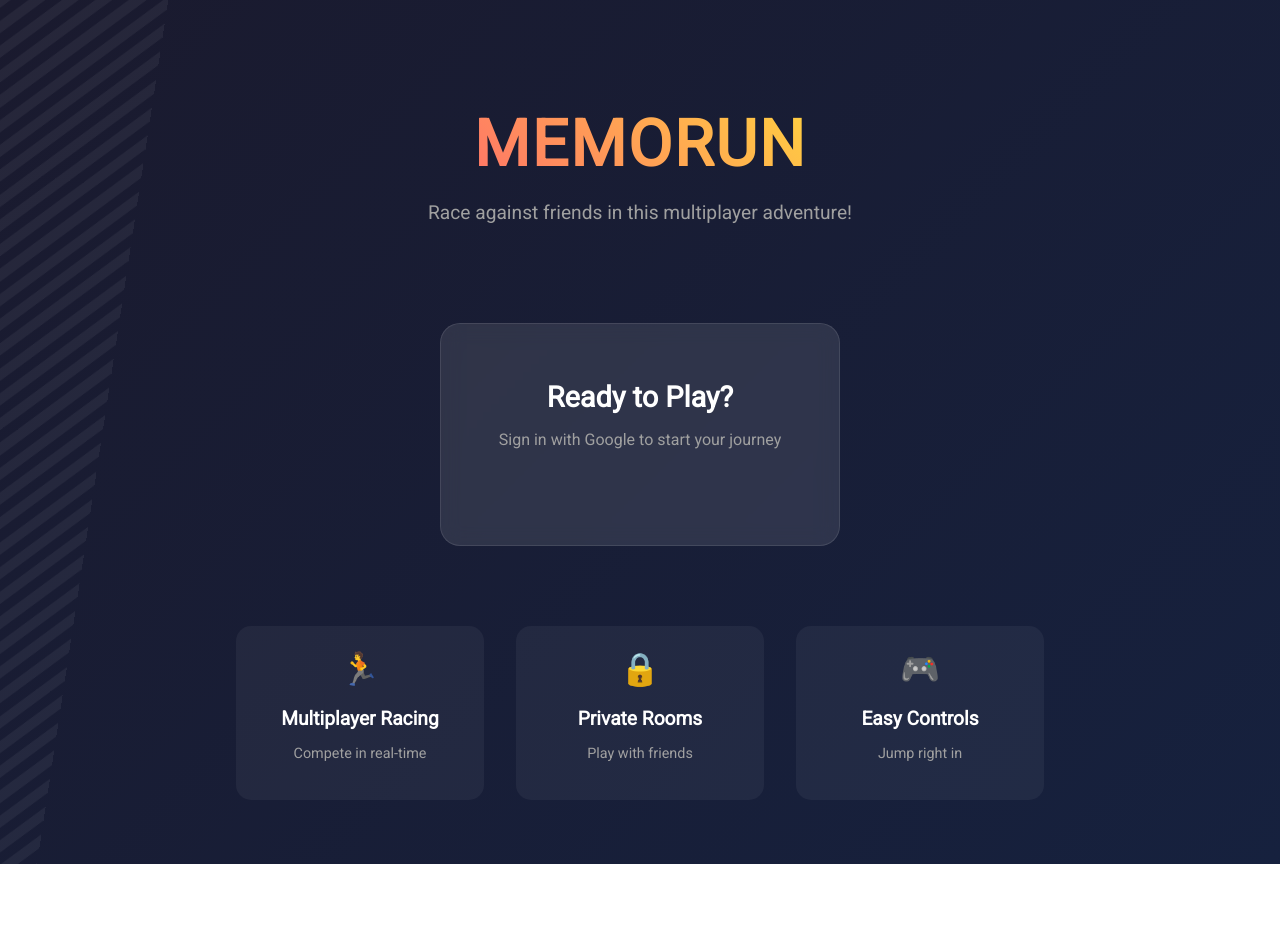
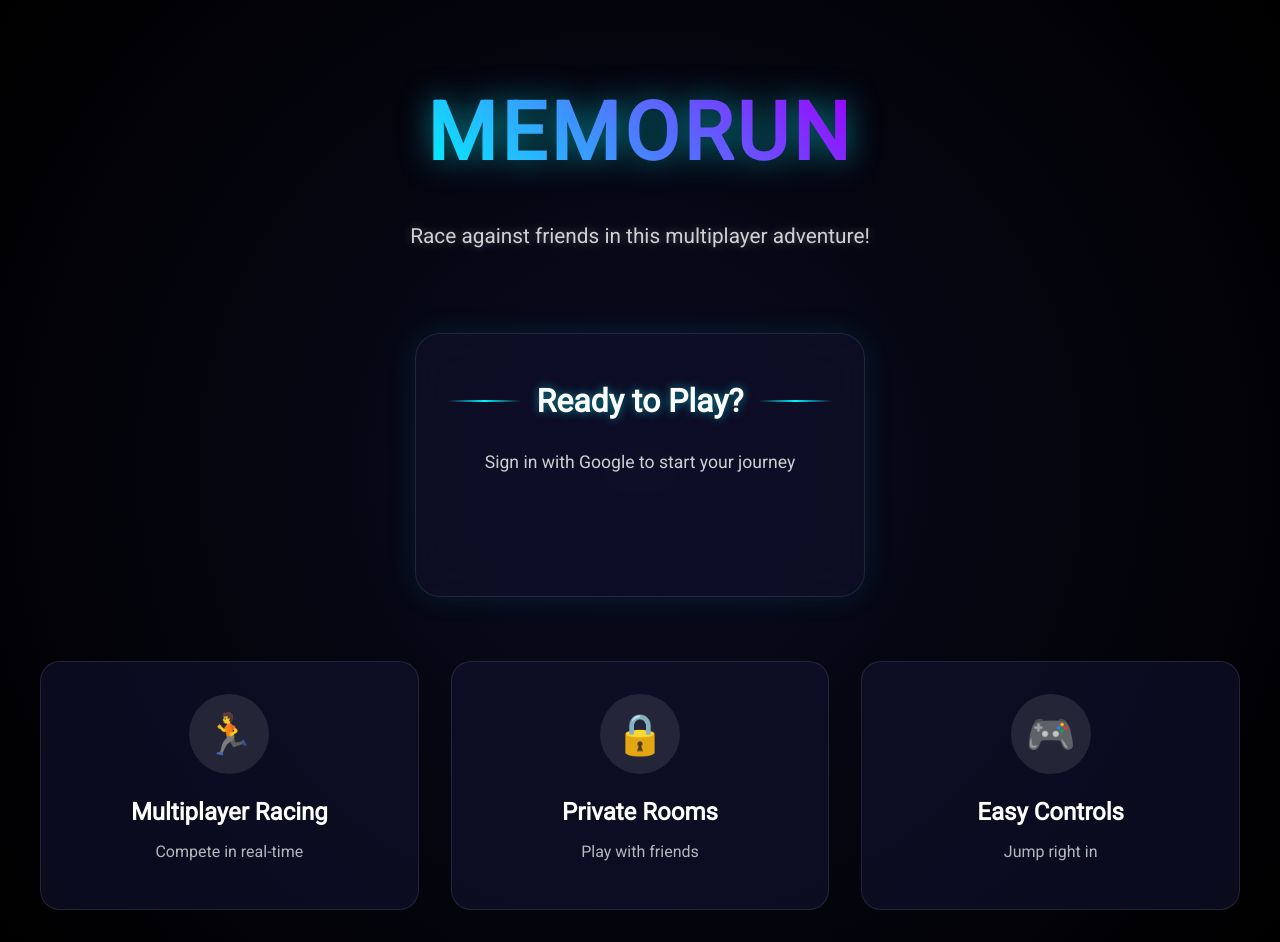
Before and after one commit to weblab-class/davut-m, a React (Vite) app: page / in a window 1280 px wide. Before the commit the page ends 864 px from the top, so only its background shows below. Built offline with nearby package versions, Linux system fonts and the light colour scheme; no server answers.

Commit message:
add checkWin, change style

```diff
--- a/client/src/canvasManager.js
+++ b/client/src/canvasManager.js
@@ -115,3 +115,13 @@
       // console.log('holaaaa1')
     });
 };
+
+export const drawSmallCanvas = (drawState, canvasRef) => {
+  canvas = canvasRef.current;
+    if (!canvas) return;
+  const context = canvas.getContext("2d");
+  // clear the canvas to black
+  context.fillStyle = drawState.correctColor;
+  context.fillRect(0, 0, canvas.width, canvas.height);
+
+}
--- a/client/src/components/pages/Game.jsx
+++ b/client/src/components/pages/Game.jsx
@@ -16,6 +16,7 @@
     const [gameStarted, setGameStarted] = useState(false);
     const [isHost, setIsHost] = useState(false);
     const canvasRef = useRef(null);
+    const smallCanvasRef = useRef(null);
     const [timeLeft, setTimeLeft] = useState(60);
 
     // add event listener on mount
@@ -85,7 +86,10 @@
     return (
       <div className="Game-container">
         <div className="Game-timer">Time Left: {timeLeft}s</div>
-        <canvas ref={canvasRef} width={800} height={800} />
+        <div className="Game-canvasContainer">
+          <canvas ref={canvasRef} width={800} height={800} />
+          <canvas ref={smallCanvasRef} width={100} height={100} className="Game-smallCanvas" />
+        </div>
         {!gameStarted && isHost && (
           <button className="Game-startButton" onClick={handleStartGame}>
             Start Game
--- a/client/src/components/pages/Main.css
+++ b/client/src/components/pages/Main.css
@@ -1,6 +1,13 @@
+:root {
+  --neon-blue: #00f3ff;
+  --neon-purple: #9d00ff;
+  --dark-bg: #0a0a1f;
+  --card-bg: rgba(16, 16, 44, 0.7);
+}
+
 .main-container {
   min-height: 100vh;
-  background: linear-gradient(135deg, #1a1a2e 0%, #16213e 100%);
+  background: radial-gradient(circle at center, var(--dark-bg) 0%, #000 100%);
   color: white;
   display: flex;
   justify-content: center;
@@ -10,30 +17,24 @@
   overflow: hidden;
 }
 
-/* Animated background */
-.main-container::before {
-  content: '';
+.cyber-grid {
   position: absolute;
-  width: 200%;
-  height: 200%;
-  background: repeating-linear-gradient(
-    45deg,
-    rgba(255, 255, 255, 0.05) 0px,
-    rgba(255, 255, 255, 0.05) 10px,
-    transparent 10px,
-    transparent 20px
-  );
-  animation: move-bg 20s linear infinite;
-  z-index: 1;
+  top: 0;
+  left: 0;
+  right: 0;
+  bottom: 0;
+  background-image:
+    linear-gradient(rgba(var(--neon-blue), 0.1) 1px, transparent 1px),
+    linear-gradient(90deg, rgba(var(--neon-blue), 0.1) 1px, transparent 1px);
+  background-size: 50px 50px;
+  animation: gridMove 20s linear infinite;
+  transform-origin: center;
+  opacity: 0.3;
 }
 
-@keyframes move-bg {
-  0% {
-    transform: translate(-50%, -50%) rotate(0deg);
-  }
-  100% {
-    transform: translate(-50%, -50%) rotate(360deg);
-  }
+@keyframes gridMove {
+  0% { transform: perspective(500px) rotateX(60deg) translateY(0); }
+  100% { transform: perspective(500px) rotateX(60deg) translateY(50px); }
 }
 
 .content-wrapper {
@@ -42,111 +43,175 @@
   z-index: 2;
   display: flex;
   flex-direction: column;
-  gap: 3rem;
+  gap: 4rem;
   align-items: center;
 }
 
 .game-title {
   text-align: center;
-  margin-bottom: 2rem;
+  position: relative;
+}
+
+.title-glow {
+  position: relative;
+  display: inline-block;
 }
 
 .game-title h1 {
-  font-size: 4rem;
-  font-weight: 800;
-  background: linear-gradient(45deg, #ff6b6b, #ffd93d);
+  font-size: 5rem;
+  font-weight: 900;
+  text-transform: uppercase;
+  letter-spacing: 4px;
+  background: linear-gradient(45deg, var(--neon-blue), var(--neon-purple));
   -webkit-background-clip: text;
   -webkit-text-fill-color: transparent;
-  margin-bottom: 1rem;
-  text-transform: uppercase;
-  letter-spacing: 2px;
+  filter: drop-shadow(0 0 15px rgba(0, 243, 255, 0.5));
+  margin-bottom: 1.5rem;
 }
 
 .subtitle {
-  font-size: 1.2rem;
-  color: #a0a0a0;
+  font-size: 1.3rem;
+  color: rgba(255, 255, 255, 0.8);
+  text-shadow: 0 0 10px rgba(255, 255, 255, 0.3);
 }
 
 .login-section {
   width: 100%;
-  max-width: 400px;
+  max-width: 450px;
   margin: 0 auto;
 }
 
 .login-card {
-  background: rgba(255, 255, 255, 0.1);
-  backdrop-filter: blur(10px);
+  background: var(--card-bg);
+  backdrop-filter: blur(20px);
+  padding: 3rem 2rem;
+  border-radius: 25px;
+  text-align: center;
+  border: 1px solid rgba(255, 255, 255, 0.1);
+  box-shadow: 0 0 30px rgba(0, 243, 255, 0.1);
+  transition: transform 0.3s ease, box-shadow 0.3s ease;
+}
+
+.login-card:hover {
+  transform: translateY(-5px);
+  box-shadow: 0 0 40px rgba(0, 243, 255, 0.2);
+}
+
+.card-header {
+  display: flex;
+  align-items: center;
+  gap: 1rem;
+  margin-bottom: 2rem;
+}
+
+.cyber-line {
+  flex: 1;
+  height: 2px;
+  background: linear-gradient(90deg, transparent, var(--neon-blue), transparent);
+}
+
+.login-card h2 {
+  margin: 0;
+  font-size: 2rem;
+  font-weight: 700;
+  color: white;
+  text-shadow: 0 0 10px rgba(0, 243, 255, 0.5);
+}
+
+.login-card p {
+  color: rgba(255, 255, 255, 0.8);
+  margin-bottom: 2rem;
+  font-size: 1.1rem;
+}
+
+.button-wrapper {
+  position: relative;
+  display: inline-block;
+}
+
+.button-wrapper::before {
+  content: '';
+  position: absolute;
+  inset: -3px;
+  background: linear-gradient(45deg, var(--neon-blue), var(--neon-purple));
+  border-radius: 50px;
+  filter: blur(10px);
+  opacity: 0;
+  transition: opacity 0.3s ease;
+}
+
+.button-wrapper:hover::before {
+  opacity: 1;
+}
+
+.features {
+  display: grid;
+  grid-template-columns: repeat(auto-fit, minmax(250px, 1fr));
+  gap: 2rem;
+  width: 100%;
+  padding: 0 1rem;
+}
+
+.feature-item {
+  background: var(--card-bg);
   padding: 2rem;
   border-radius: 20px;
   text-align: center;
   border: 1px solid rgba(255, 255, 255, 0.1);
-}
-
-.login-card h2 {
-  margin-bottom: 1rem;
-  font-size: 1.8rem;
-}
-
-.login-card p {
-  color: #a0a0a0;
-  margin-bottom: 1.5rem;
-}
-
-.login-button {
-  display: flex;
-  justify-content: center;
-}
-
-.features {
-  display: flex;
-  gap: 2rem;
-  justify-content: center;
-  flex-wrap: wrap;
-  margin-top: 2rem;
-}
-
-.feature-item {
-  background: rgba(255, 255, 255, 0.05);
-  padding: 1.5rem;
-  border-radius: 15px;
-  text-align: center;
-  width: 200px;
   transition: transform 0.3s ease;
 }
 
 .feature-item:hover {
-  transform: translateY(-5px);
+  transform: translateY(-10px);
+}
+
+.feature-icon-wrapper {
+  width: 80px;
+  height: 80px;
+  margin: 0 auto 1.5rem;
+  background: rgba(255, 255, 255, 0.1);
+  border-radius: 50%;
+  display: flex;
+  align-items: center;
+  justify-content: center;
+  position: relative;
+}
+
+.feature-icon-wrapper::before {
+  content: '';
+  position: absolute;
+  inset: -2px;
+  border-radius: 50%;
+  background: linear-gradient(45deg, var(--neon-blue), var(--neon-purple));
+  opacity: 0;
+  transition: opacity 0.3s ease;
+}
+
+.feature-item:hover .feature-icon-wrapper::before {
+  opacity: 1;
 }
 
 .feature-icon {
-  font-size: 2rem;
-  margin-bottom: 1rem;
-  display: block;
+  font-size: 2.5rem;
+  z-index: 1;
 }
 
 .feature-item h3 {
+  font-size: 1.5rem;
   margin-bottom: 0.5rem;
-  font-size: 1.2rem;
+  color: white;
 }
 
 .feature-item p {
-  color: #a0a0a0;
-  font-size: 0.9rem;
+  color: rgba(255, 255, 255, 0.7);
 }
 
-/* Responsive design */
 @media (max-width: 768px) {
   .game-title h1 {
-    font-size: 3rem;
+    font-size: 3.5rem;
   }
 
   .features {
-    flex-direction: column;
-    align-items: center;
-  }
-
-  .feature-item {
-    width: 100%;
-    max-width: 300px;
+    grid-template-columns: 1fr;
   }
 }
--- a/client/src/components/pages/Main.jsx
+++ b/client/src/components/pages/Main.jsx
@@ -15,17 +15,33 @@
 
   return (
     <div className="main-container">
+      <div className="cyber-grid"></div>
+      <div className="particles"></div>
+      <div className="cyber-circles">
+        <div className="circle circle-1"></div>
+        <div className="circle circle-2"></div>
+        <div className="circle circle-3"></div>
+      </div>
       <div className="content-wrapper">
         <div className="game-title">
-          <h1>MemoRun</h1>
+          <div className="title-glow">
+            <div className="glitch-wrapper">
+              <h1 data-text="MemoRun">MemoRun</h1>
+            </div>
+          </div>
           <p className="subtitle">Race against friends in this multiplayer adventure!</p>
         </div>
 
         <div className="login-section">
           <div className="login-card">
+            <div className="card-header">
+              <div className="cyber-line"></div>
               <h2>Ready to Play?</h2>
+              <div className="cyber-line"></div>
+            </div>
             <p>Sign in with Google to start your journey</p>
             <div className="login-button">
+              <div className="button-wrapper">
                 <GoogleLogin
                   onSuccess={handleLogin}
                   onError={(err) => console.log(err)}
@@ -38,20 +54,27 @@
               </div>
             </div>
           </div>
+        </div>
 
         <div className="features">
           <div className="feature-item">
+            <div className="feature-icon-wrapper">
               <span className="feature-icon">🏃</span>
+            </div>
             <h3>Multiplayer Racing</h3>
             <p>Compete in real-time</p>
           </div>
           <div className="feature-item">
+            <div className="feature-icon-wrapper">
               <span className="feature-icon">🔒</span>
+            </div>
             <h3>Private Rooms</h3>
             <p>Play with friends</p>
           </div>
           <div className="feature-item">
+            <div className="feature-icon-wrapper">
               <span className="feature-icon">🎮</span>
+            </div>
             <h3>Easy Controls</h3>
             <p>Jump right in</p>
           </div>
--- a/client/src/components/pages/Menu.css
+++ b/client/src/components/pages/Menu.css
@@ -1,9 +1,17 @@
+:root {
+  --neon-blue: #00f3ff;
+  --neon-purple: #9d00ff;
+  --dark-bg: #0a0a1f;
+  --card-bg: rgba(16, 16, 44, 0.7);
+}
+
 .menu-container {
   min-height: 100vh;
-  background: linear-gradient(135deg, #1a1a2e 0%, #16213e 100%);
+  background: radial-gradient(circle at center, var(--dark-bg) 0%, #000 100%);
   color: white;
   padding: 2rem;
   position: relative;
+  overflow: hidden;
 }
 
 .menu-container::before {
@@ -13,14 +21,18 @@
   left: 0;
   right: 0;
   bottom: 0;
-  background: repeating-linear-gradient(
-    45deg,
-    rgba(255, 255, 255, 0.03) 0px,
-    rgba(255, 255, 255, 0.03) 10px,
-    transparent 10px,
-    transparent 20px
-  );
-  pointer-events: none;
+  background-image:
+    linear-gradient(rgba(0, 243, 255, 0.1) 1px, transparent 1px),
+    linear-gradient(90deg, rgba(0, 243, 255, 0.1) 1px, transparent 1px);
+  background-size: 50px 50px;
+  animation: gridMove 20s linear infinite;
+  transform-origin: center;
+  opacity: 0.3;
+}
+
+@keyframes gridMove {
+  0% { transform: perspective(500px) rotateX(60deg) translateY(0); }
+  100% { transform: perspective(500px) rotateX(60deg) translateY(50px); }
 }
 
 .menu-header {
@@ -29,14 +41,20 @@
   align-items: center;
   padding: 1rem 2rem;
   margin-bottom: 3rem;
+  border-bottom: 1px solid rgba(0, 243, 255, 0.2);
+  position: relative;
+  z-index: 1;
 }
 
 .menu-header h1 {
-  font-size: 2.5rem;
-  font-weight: 800;
-  background: linear-gradient(45deg, #ff6b6b, #ffd93d);
+  font-size: 3rem;
+  font-weight: 900;
+  text-transform: uppercase;
+  letter-spacing: 4px;
+  background: linear-gradient(45deg, var(--neon-blue), var(--neon-purple));
   -webkit-background-clip: text;
   -webkit-text-fill-color: transparent;
+  filter: drop-shadow(0 0 15px rgba(0, 243, 255, 0.5));
   margin: 0;
 }
 
@@ -44,25 +62,31 @@
   display: flex;
   align-items: center;
   gap: 0.5rem;
-  background: rgba(255, 255, 255, 0.1);
-  border: none;
+  background: var(--card-bg);
+  border: 1px solid rgba(0, 243, 255, 0.3);
   color: white;
   padding: 0.75rem 1.5rem;
   border-radius: 50px;
   cursor: pointer;
   transition: all 0.3s ease;
-  font-size: 1rem;
+  font-size: 0.9rem;
+  text-transform: uppercase;
+  letter-spacing: 1px;
+  backdrop-filter: blur(10px);
 }
 
 .logout-button:hover {
-  background: rgba(255, 255, 255, 0.2);
+  background: rgba(0, 243, 255, 0.1);
   transform: translateY(-2px);
+  box-shadow: 0 0 20px rgba(0, 243, 255, 0.2);
 }
 
 .menu-content {
   max-width: 800px;
   margin: 0 auto;
   text-align: center;
+  position: relative;
+  z-index: 1;
 }
 
 .menu-title {
@@ -70,13 +94,16 @@
 }
 
 .menu-title h2 {
-  font-size: 2.5rem;
+  font-size: 2rem;
   margin-bottom: 0.5rem;
+  color: white;
+  text-shadow: 0 0 10px rgba(0, 243, 255, 0.5);
 }
 
 .menu-title p {
-  color: #a0a0a0;
+  color: rgba(255, 255, 255, 0.8);
   font-size: 1.1rem;
+  text-shadow: 0 0 10px rgba(255, 255, 255, 0.3);
 }
 
 .menu-buttons {
@@ -92,39 +119,43 @@
   align-items: center;
   justify-content: center;
   gap: 1rem;
-  background: rgba(255, 255, 255, 0.1);
-  border: 1px solid rgba(255, 255, 255, 0.1);
+  background: var(--card-bg);
+  border: 1px solid rgba(0, 243, 255, 0.2);
   padding: 1.2rem;
-  border-radius: 12px;
+  border-radius: 15px;
   color: white;
   font-size: 1.1rem;
   font-weight: 600;
   cursor: pointer;
   transition: all 0.3s ease;
   text-transform: uppercase;
-  letter-spacing: 1px;
+  letter-spacing: 2px;
+  backdrop-filter: blur(10px);
+  box-shadow: 0 0 20px rgba(0, 243, 255, 0.1);
 }
 
 .menu-btn:hover {
   transform: translateY(-3px);
-  background: rgba(255, 255, 255, 0.15);
-  border-color: rgba(255, 255, 255, 0.2);
+  box-shadow: 0 0 30px rgba(0, 243, 255, 0.2);
+  border-color: rgba(0, 243, 255, 0.4);
+  background: rgba(0, 243, 255, 0.1);
 }
 
 .btn-icon {
-  font-size: 1.5rem;
+  font-size: 1.3rem;
+  filter: drop-shadow(0 0 5px rgba(0, 243, 255, 0.5));
 }
 
 .create-room {
-  background: linear-gradient(135deg, #4facfe 0%, #00f2fe 100%);
+  background: linear-gradient(135deg, rgba(0, 243, 255, 0.1), rgba(157, 0, 255, 0.1));
 }
 
 .join-room {
-  background: linear-gradient(135deg, #ff6b6b 0%, #ff8e8e 100%);
+  background: linear-gradient(135deg, rgba(157, 0, 255, 0.1), rgba(0, 243, 255, 0.1));
 }
 
 .train-mode {
-  background: linear-gradient(135deg, #43e97b 0%, #38f9d7 100%);
+  background: linear-gradient(135deg, rgba(0, 243, 255, 0.1), rgba(0, 243, 255, 0.1));
 }
 
 .dialog-overlay {
@@ -138,40 +169,58 @@
   justify-content: center;
   align-items: center;
   z-index: 1000;
-  backdrop-filter: blur(5px);
+  backdrop-filter: blur(10px);
 }
 
 .dialog {
-  background: rgba(255, 255, 255, 0.1);
-  border: 1px solid rgba(255, 255, 255, 0.2);
+  background: var(--card-bg);
+  border: 1px solid rgba(0, 243, 255, 0.2);
   padding: 2rem;
   border-radius: 20px;
   width: 90%;
   max-width: 400px;
-  box-shadow: 0 10px 30px rgba(0, 0, 0, 0.2);
+  box-shadow: 0 0 50px rgba(0, 243, 255, 0.1);
+  animation: dialogAppear 0.3s ease-out;
+  backdrop-filter: blur(20px);
+}
+
+@keyframes dialogAppear {
+  from {
+    opacity: 0;
+    transform: scale(0.95);
+  }
+  to {
+    opacity: 1;
+    transform: scale(1);
+  }
 }
 
 .dialog h2 {
   margin-bottom: 1.5rem;
   font-size: 1.8rem;
+  color: white;
   text-align: center;
+  text-shadow: 0 0 10px rgba(0, 243, 255, 0.5);
 }
 
 .dialog input {
   width: 100%;
   padding: 1rem;
-  background: rgba(255, 255, 255, 0.05);
-  border: 1px solid rgba(255, 255, 255, 0.1);
-  border-radius: 8px;
+  background: rgba(0, 243, 255, 0.05);
+  border: 1px solid rgba(0, 243, 255, 0.2);
+  border-radius: 12px;
   color: white;
   font-size: 1.1rem;
   text-align: center;
   letter-spacing: 3px;
   margin-bottom: 1.5rem;
+  transition: all 0.3s ease;
 }
 
-.dialog input::placeholder {
-  color: rgba(255, 255, 255, 0.5);
+.dialog input:focus {
+  outline: none;
+  border-color: rgba(0, 243, 255, 0.4);
+  box-shadow: 0 0 20px rgba(0, 243, 255, 0.2);
 }
 
 .dialog-buttons {
@@ -180,30 +229,46 @@
   justify-content: center;
 }
 
-.dialog button {
+.btn-primary {
+  background: linear-gradient(135deg, var(--neon-blue), var(--neon-purple));
+  color: white;
+  border: none;
   padding: 0.8rem 1.5rem;
-  border: none;
-  border-radius: 8px;
+  border-radius: 50px;
   font-size: 1rem;
-  font-weight: 600;
+  font-weight: 500;
   cursor: pointer;
   transition: all 0.3s ease;
-}
-
-.btn-primary {
-  background: linear-gradient(135deg, #4facfe 0%, #00f2fe 100%);
-  color: white;
+  text-transform: uppercase;
+  letter-spacing: 1px;
+  box-shadow: 0 0 20px rgba(0, 243, 255, 0.2);
 }
 
 .btn-secondary {
-  background: rgba(255, 255, 255, 0.1);
+  background: var(--card-bg);
+  border: 1px solid rgba(0, 243, 255, 0.2);
   color: white;
+  padding: 0.8rem 1.5rem;
+  border-radius: 50px;
+  font-size: 1rem;
+  font-weight: 500;
+  cursor: pointer;
+  transition: all 0.3s ease;
+  text-transform: uppercase;
+  letter-spacing: 1px;
+}
+
+.btn-primary:hover,
+.btn-secondary:hover {
+  transform: translateY(-2px);
+  box-shadow: 0 0 30px rgba(0, 243, 255, 0.3);
 }
 
 .error {
-  color: #ff6b6b;
+  color: #ff4d4d;
   margin-bottom: 1rem;
-  text-align: center;
+  font-size: 0.9rem;
+  text-shadow: 0 0 10px rgba(255, 77, 77, 0.5);
 }
 
 .help-section {
@@ -214,24 +279,21 @@
   display: flex;
   align-items: center;
   gap: 0.5rem;
-  background: rgba(255, 255, 255, 0.1);
-  border: none;
+  background: var(--card-bg);
+  border: 1px solid rgba(0, 243, 255, 0.2);
   color: white;
-  padding: 0.75rem 1.5rem;
+  padding: 0.6rem 1.2rem;
   border-radius: 50px;
   cursor: pointer;
   transition: all 0.3s ease;
   margin: 0 auto;
+  backdrop-filter: blur(10px);
 }
 
 .help-button:hover {
-  background: rgba(255, 255, 255, 0.2);
+  background: rgba(0, 243, 255, 0.1);
   transform: translateY(-2px);
-}
-
-.help-icon {
-  font-size: 1.2rem;
-  font-weight: bold;
+  box-shadow: 0 0 20px rgba(0, 243, 255, 0.2);
 }
 
 @media (max-width: 768px) {
```
Also changed, not shown: client/src/components/pages/Game.css (+10 -0 lines), 2 other files (tests, documents, lock files or other folders). Lines whose indentation alone changed are shown as unchanged.
